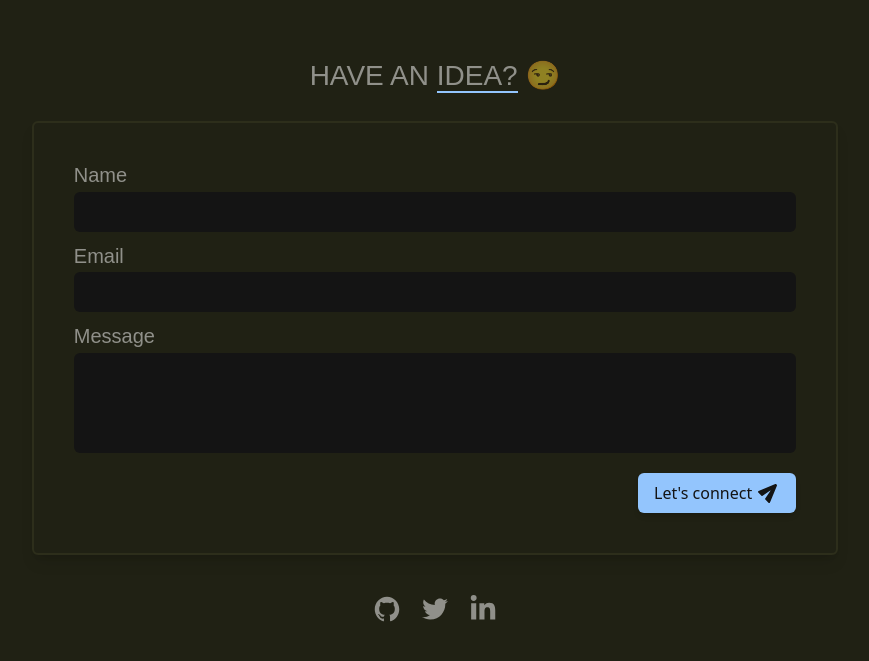
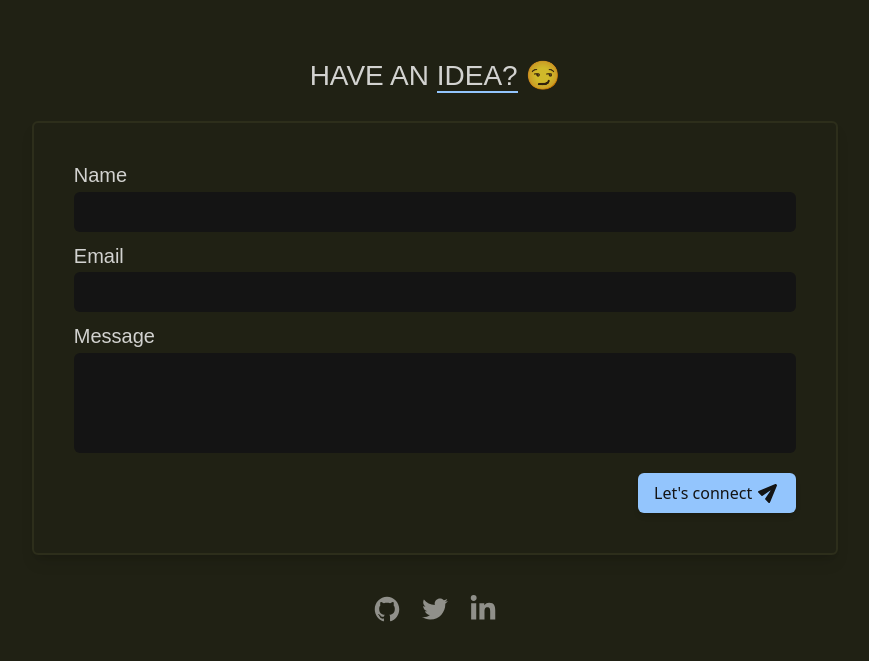
Before and after one commit to jephthahdominic/Portfolio, a React (Vite) app: page / in a window 1280 px wide. Shown: the part 1355-2016 px from the top of the page, without its empty margins (205-1074 px from the left). Built offline with nearby package versions, Linux system fonts and the light colour scheme.

Commit message:
Built my portfolio, remainig the functionality for communicating with me

```diff
--- a/src/components/Form.jsx
+++ b/src/components/Form.jsx
@@ -7,15 +7,15 @@ const Form = () => {
     <form action="" className='w-[70%] max-sm:w-full shadow-lg mt-5 p-10 border-2 border-theme-color border-opacity-60 rounded-md
     flex flex-col gap-3'>
         <div className='flex flex-col gap-1'>
-            <label htmlFor="name" className='text-white-500 text-xl font-openSans'>Name</label>
+            <label htmlFor="name" className='text-white-400 text-xl font-openSans'>Name</label>
             <input type="text" className='p-2 bg-chineseBlack rounded-md focus:border-none focus:bg-white outline-none'/>
         </div>
         <div className='flex flex-col gap-1'>
-            <label htmlFor="email" className='text-white-500 text-xl font-openSans'>Email</label>
+            <label htmlFor="email" className='text-white-400 text-xl font-openSans'>Email</label>
             <input type="text" className='p-2 bg-chineseBlack rounded-md focus:border-none focus:bg-white outline-none'/>
         </div>
         <div className='flex flex-col gap-1'>
-            <label htmlFor="message" className='text-white-500 text-xl font-openSans'>Message</label>
+            <label htmlFor="message" className='text-white-400 text-xl font-openSans'>Message</label>
             <textarea name="" id="" className='p-2 bg-chineseBlack h-[100px] rounded-md focus:border-none focus:bg-white outline-none resize-none'></textarea>
         </div>
         <div className='w-full flex justify-end mt-2'>
--- a/src/sections/ContactMe.jsx
+++ b/src/sections/ContactMe.jsx
@@ -7,7 +7,7 @@ const ContactMe = () => {
   return (
     <section className='w-full bg-theme-color' id='contactMe'>
       <div className='w-full h-full flex flex-col items-center xl:padding padding-y px-4 bg-black bg-opacity-40'>
-        <h1 className='font-openSans text-3xl text-white-500 text-center'>HAVE AN <span className='border-b-blue-300 border-b-2'>IDEA?</span> 😏</h1>
+        <h1 className='font-openSans text-3xl text-white-400 text-center'>HAVE AN <span className='border-b-blue-300 border-b-2'>IDEA?</span> 😏</h1>
         <Form />
         <div className='flex items-center gap-5 mt-10'>
           <a href="https://github.com/jephthahdominic" target='_blank'>
```
